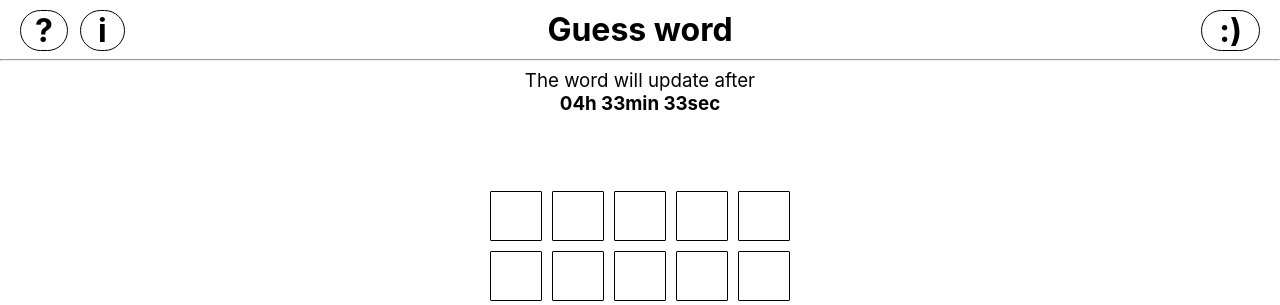
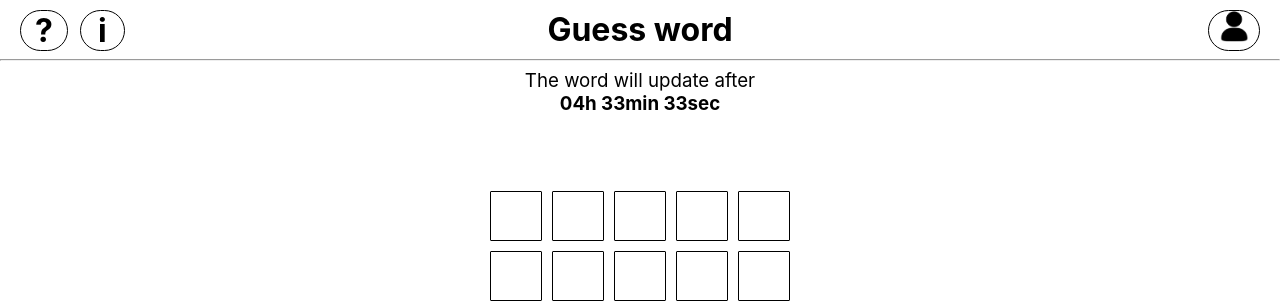
Before and after one commit to LucaYan0506/guess-word, a Django app: page / in a window 1280 px wide. Shown: the top 305 px of the page. Run offline with Django 4.2, Linux system fonts and the light colour scheme; parts of the project's set-up code (start-up, migrations or seed data) failed here and were passed over.

Commit message:
update all

```diff
--- a/core/static/style.css
+++ b/core/static/style.css
@@ -41,7 +41,7 @@ body{
     position: absolute;
     right:20px;
     top:10px;
-    padding:0 17px;
+    padding:0 10px;
 }
 
 #custom-alert{
--- a/core/templates/layout.html
+++ b/core/templates/layout.html
@@ -13,7 +13,7 @@
     <h1 style="margin:10px 0"><a href="/" style="text-decoration: none;color:black">Guess word</a></h1>
     <b  class="icon" id="help" onclick="show_hide_rule_view()">?</b>
     <b  class="icon" id="info" onclick="show_hide_info_view()">i</b>
-    <b  class="icon" id="account" onclick="show_hide_info_view()">:)</b>
+    <b  class="icon" id="account" onclick="show_hide_info_view()"><img src="{% static 'account.png' %}" style="width:30px" alt="account"></b>
     <hr>
 
     <div class="body">
```
Also changed, not shown: core/static/account.jpg (added), core/static/account.png (added).
